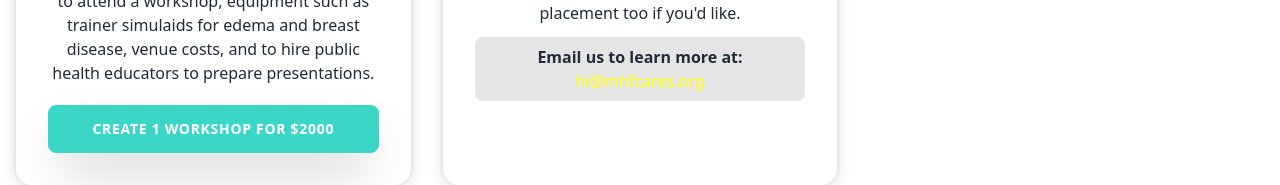
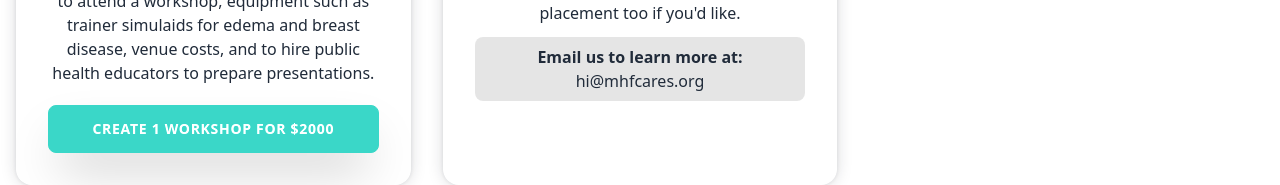
Before and after one commit to margaritahumanitarian/helpafamily, a Next.js app: page / in a window 1280 px wide. Shown: the part 2354-2539 px from the top of the page. Built offline with nearby package versions, Linux system fonts and the light colour scheme.

Commit message:
removed in-line style color yellow on email address

```diff
--- a/components/ElectronicsDropOffCard.js
+++ b/components/ElectronicsDropOffCard.js
@@ -13,10 +13,7 @@ function ElectronicsDropOffCard() {
       </CardParagraph>
       <CardAddress label="Email us to learn more at:">
         {
-          <a
-            href="mailto:hi@mhfcares.org?subject=Electronics%20Drop-Off%20Box"
-            style={{ color: 'yellow' }}
-          >
+          <a href="mailto:hi@mhfcares.org?subject=Electronics%20Drop-Off%20Box">
             {'hi@mhfcares.org'}
           </a>
         }
```
